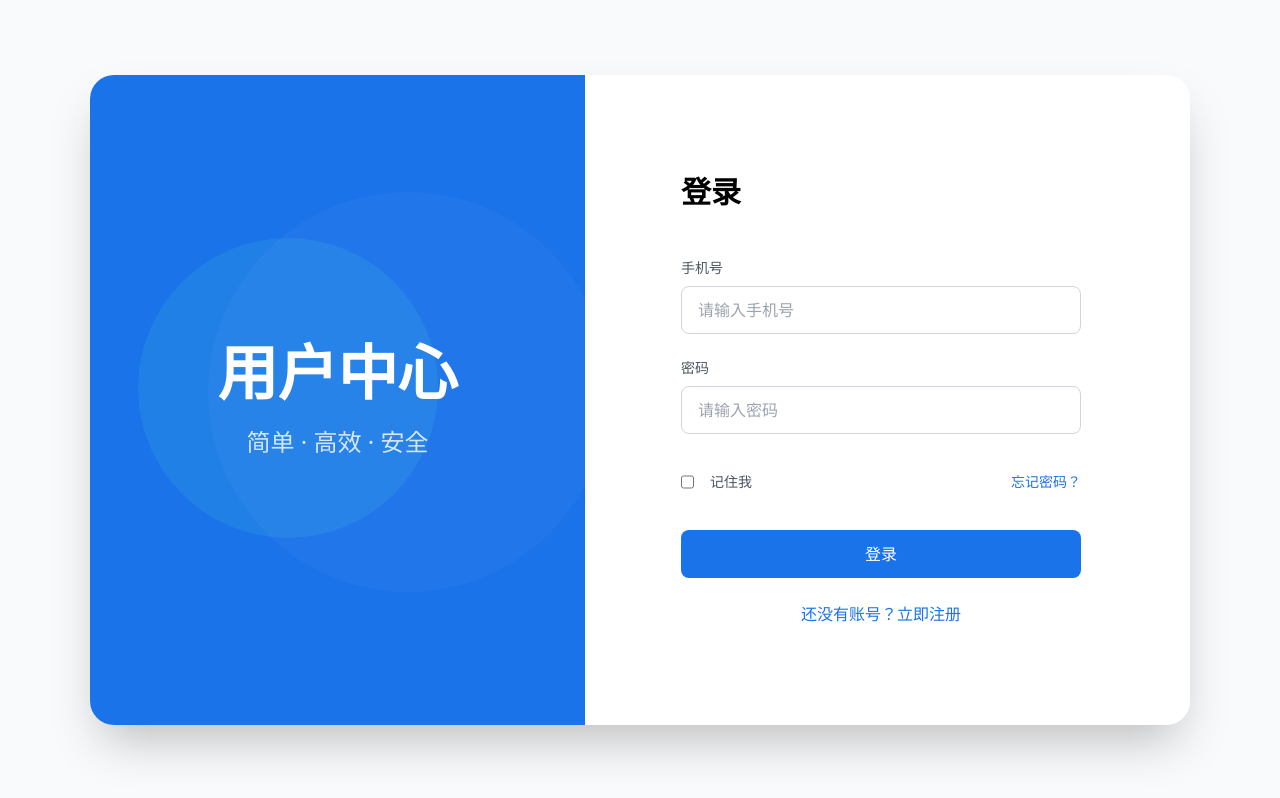
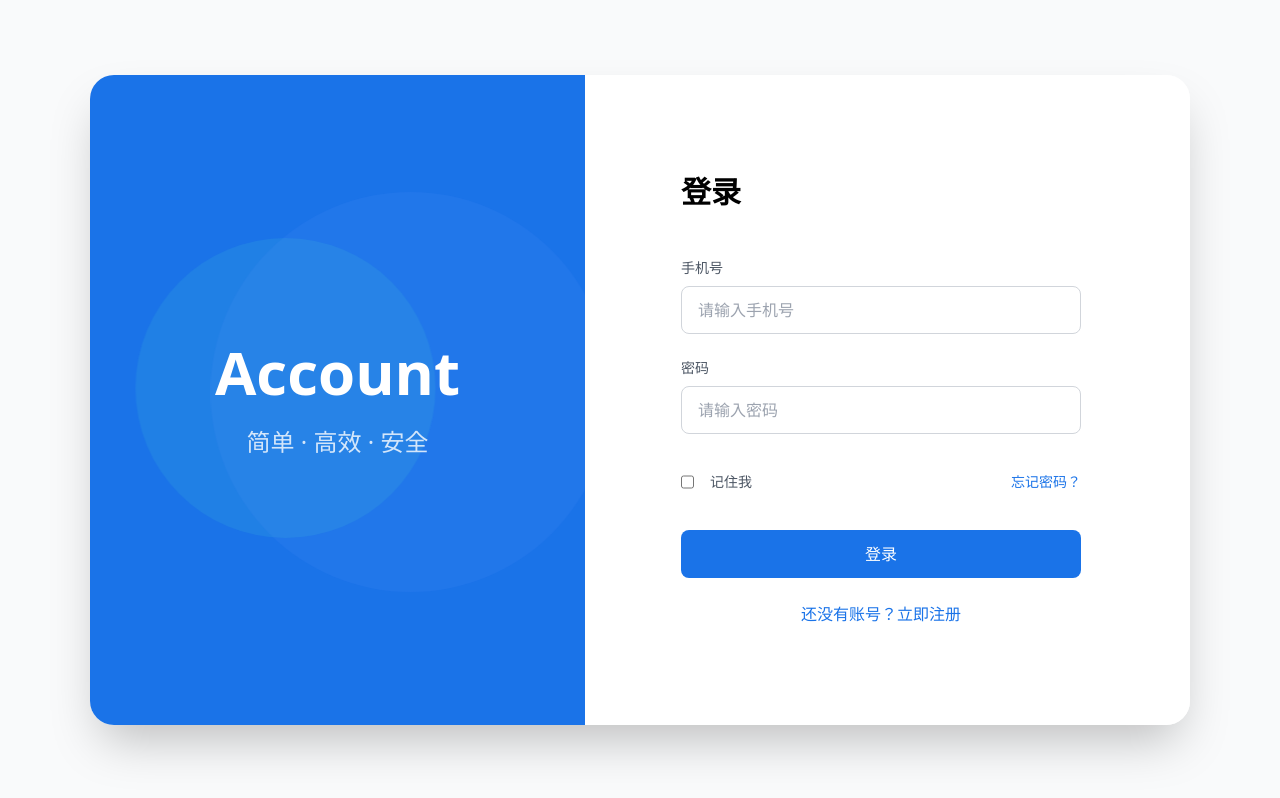
Before and after one commit to brokenship89/account2.0, a Vue app: page /auth in a window 1280 px wide. Built offline with nearby package versions, Linux system fonts and the light colour scheme.

Commit message:
“找回密码”

```diff
--- a/src/views/account/auth.vue
+++ b/src/views/account/auth.vue
@@ -37,7 +37,7 @@ const switchView = (view) => {
       <div class="auth-content">
         <div class="auth-left hidden md:block">
           <div class="brand-content">
-            <h2 class="welcome-text">用户中心</h2>
+            <h2 class="welcome-text">Account</h2>
             <p class="slogan-text">简单 · 高效 · 安全</p>
             <div class="decoration-circle"></div>
             <div class="decoration-circle-2"></div>
@@ -45,7 +45,7 @@ const switchView = (view) => {
         </div>
         <div class="auth-right">
           <div class="brand-content-mobile md:hidden mb-8">
-            <h2 class="text-4xl font-bold text-primary mb-2">用户中心</h2>
+            <h2 class="text-4xl font-bold text-primary mb-2">Account</h2>
             <p class="text-gray-500">简单 · 高效 · 安全</p>
           </div>
 
--- a/src/views/account/components/ResetPasswordForm.vue
+++ b/src/views/account/components/ResetPasswordForm.vue
@@ -78,7 +78,7 @@ const handleReset = async () => {
     await accountApi.resetPassword({
       phone: resetForm.value.phone,
       code: resetForm.value.code,
-      password: resetForm.value.password,
+      new_password: resetForm.value.password,
       confirm_password: resetForm.value.confirmPassword
     })
 
```
